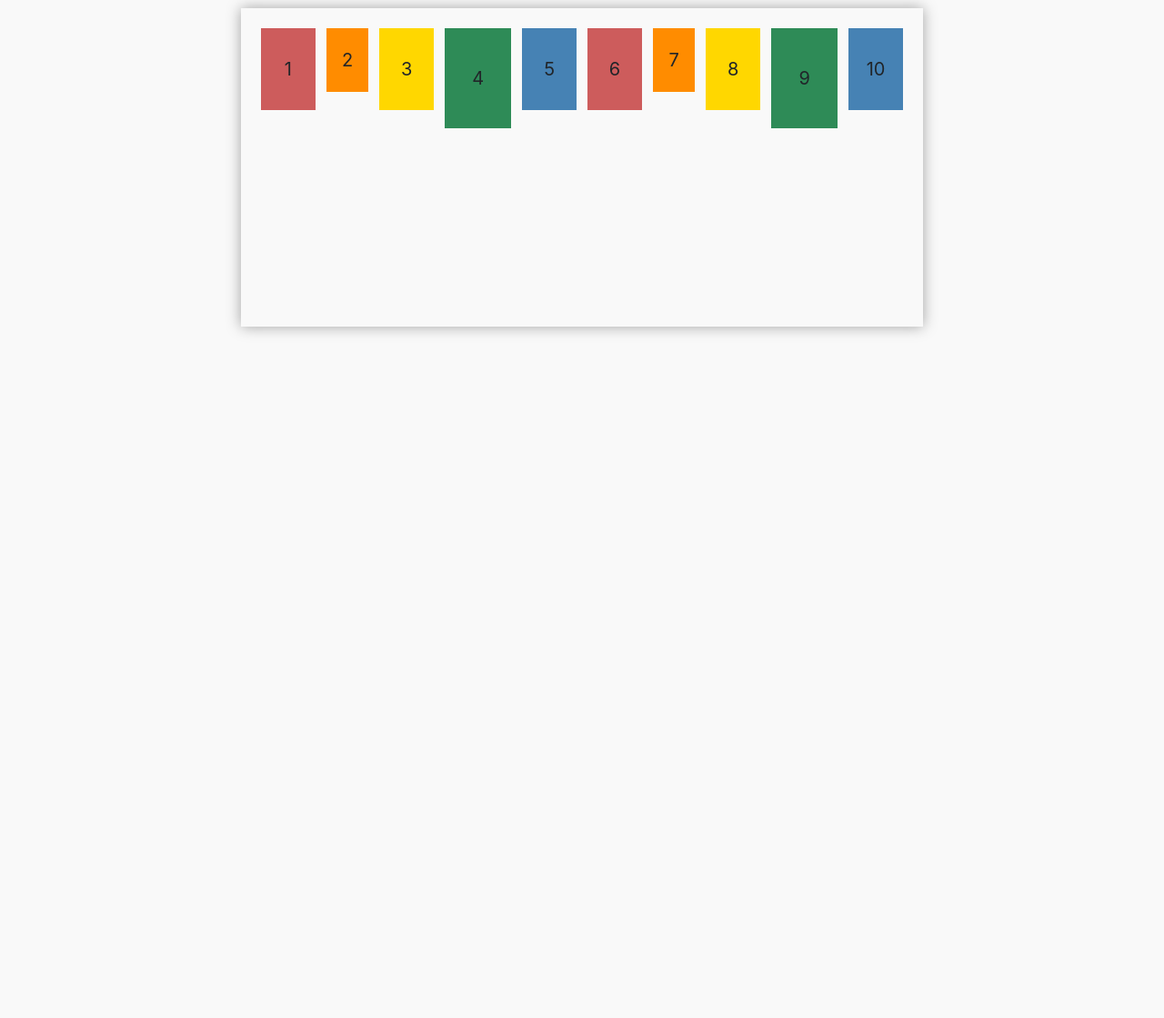
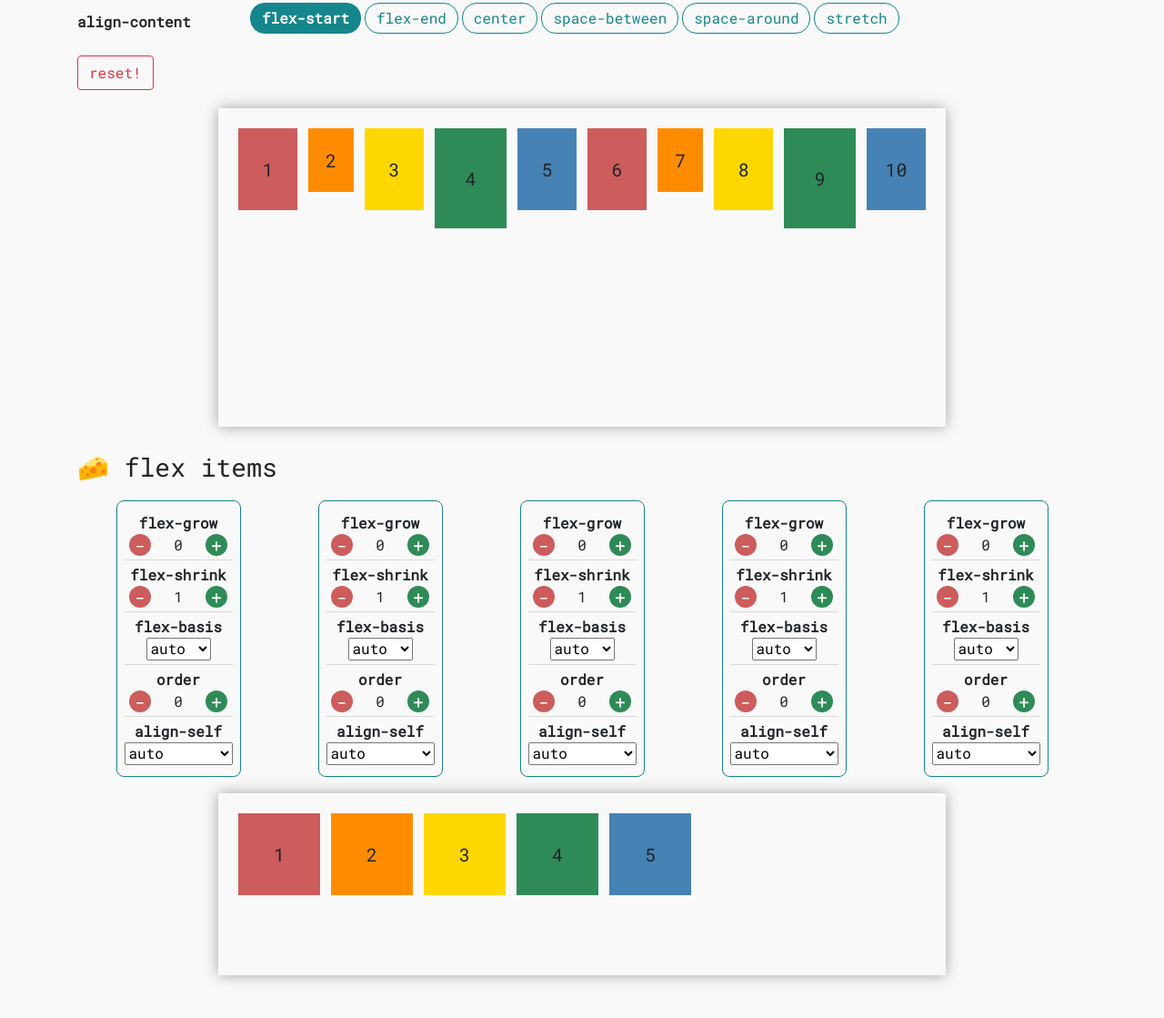
Before and after one commit to vii120/flexbox-playground, a React app: page / in a window 1280 px wide. Shown: the part 323-1442 px from the top of the page at 91% size. Before the commit the page ends 800 px from the top, so only its background shows below. Built offline with nearby package versions, Linux system fonts and the light colour scheme.

Commit message:
flex items

```diff
--- a/package.json
+++ b/package.json
@@ -29,5 +29,5 @@
       "last 1 safari version"
     ]
   },
-  "homepage":"."
+  "homepage":"https://vii120.github.io/flexbox-playground"
 }
--- /dev/null
+++ b/src/Components/Flexitem.js
@@ -0,0 +1,43 @@
+import React, { Component } from 'react';
+
+class Flexitem extends Component {
+    constructor(props) {
+        super(props);
+    }
+    render() {
+        const { itemVal, asList, fbList } = this.props
+        const setStyle = (item) => {
+            const { grow, shrink, order } = item
+            const style = {
+                'flexGrow': grow,
+                'flexShrink': shrink,
+                order
+            }
+            return style
+        }
+        const setClass = (item) => {
+            const { basis, self } = item
+            const classArr = ['itemSelf']
+            if (fbList[basis] && fbList[basis].class) {
+                classArr.push(fbList[basis].class)
+            }
+            if (asList[self] && asList[self].class) {
+                classArr.push(asList[self].class)
+            }
+            // console.log(basis, self);
+            return classArr.join(' ')
+        }
+        return (
+            <div className="itemWrapper d-flex flex-wrap">
+                {itemVal.map((item, key) =>
+                    <div key={key}
+                        className={setClass(item)}
+                        style={setStyle(item)}
+                    >{key + 1}</div>
+                )}
+            </div>
+        );
+    }
+}
+
+export default Flexitem;
--- /dev/null
+++ b/src/Components/ItemSelector.js
@@ -0,0 +1,48 @@
+import React, { Component } from 'react';
+
+class ItemSelector extends Component {
+    constructor(props) {
+        super(props);
+    }
+    render() {
+        const { params, setItemVal, asList, fbList } = this.props
+        const { grow, shrink, basis, order, self } = params
+        const NumberBox = (attr, data) => (
+            <div className="numberBox">
+                <div className="roundBtn minusBtn" onClick={() => setItemVal(attr, data - 1)}>-</div>
+                <div className="number">{data}</div>
+                <div className="roundBtn plusBtn" onClick={() => setItemVal(attr, data + 1)}>+</div>
+            </div>
+        )
+        return (
+            <div className="selector">
+                <div className="selRow">
+                    <span className="selTitle">flex-grow</span>
+                    {NumberBox('grow', grow)}
+                </div>
+                <div className="selRow">
+                    <span className="selTitle">flex-shrink</span>
+                    {NumberBox('shrink', shrink)}
+                </div>
+                <div className="selRow">
+                    <span className="selTitle">flex-basis</span>
+                    <select value={basis} onChange={(e) => setItemVal('basis', e.target.value)}>
+                        {fbList.map((item, key) => <option value={key} key={key}>{item.text}</option>)}
+                    </select>
+                </div>
+                <div className="selRow">
+                    <span className="selTitle">order</span>
+                    {NumberBox('order', order)}
+                </div>
+                <div className="selRow">
+                    <span className="selTitle">align-self</span>
+                    <select value={self} onChange={(e) => setItemVal('self', e.target.value)}>
+                        {asList.map((item, key) => <option value={key} key={key}>{item.text}</option>)}
+                    </select>
+                </div>
+            </div>
+        );
+    }
+}
+
+export default ItemSelector;
--- a/src/Components/index.js
+++ b/src/Components/index.js
@@ -1,7 +1,11 @@
 import RadioBtn from './RadioBtn';
 import Flexbox from './Flexbox';
+import ItemSelector from './ItemSelector';
+import Flexitem from './Flexitem';
 
 export {
     RadioBtn,
     Flexbox,
+    ItemSelector,
+    Flexitem,
 }
--- a/src/Main.js
+++ b/src/Main.js
@@ -1,5 +1,5 @@
 import React, { Component } from 'react';
-import { RadioBtn, Flexbox } from './Components'
+import { RadioBtn, Flexbox, ItemSelector, Flexitem } from './Components'
 
 class MainPage extends Component {
     constructor(props) {
@@ -34,28 +34,51 @@ class MainPage extends Component {
                 { text: 'space-between', class: 'align-content-between' },
                 { text: 'space-around', class: 'align-content-around' },
                 { text: 'stretch', class: 'align-content-stretch' }],
-            // aiList: [
-            //     { text: '', class: '' },
-            // ],
-            // 當前屬性值
-            valRecord: {
+            // flex container 當前屬性值
+            containerVal: {
                 dirVal: 0,      // flex-direction
                 wrapVal: 0,     // flex-wrap
                 jcVal: 0,       // justify-content
                 aiVal: 0,       // align-items
                 acVal: 0,       // align-content
             },
+            // flex items 當前屬性值
+            itemVal: [
+                { grow: 0, shrink: 1, basis: 0, order: 0, self: 0 },
+                { grow: 0, shrink: 1, basis: 0, order: 0, self: 0 },
+                { grow: 0, shrink: 1, basis: 0, order: 0, self: 0 },
+                { grow: 0, shrink: 1, basis: 0, order: 0, self: 0 },
+                { grow: 0, shrink: 1, basis: 0, order: 0, self: 0 }],
+            asList: [
+                { text: 'auto', class: '' },
+                { text: 'flex-start', class: 'align-self-start' },
+                { text: 'flex-end', class: 'align-self-end' },
+                { text: 'center', class: 'align-self-center' },
+                { text: 'baseline', class: 'align-self-baseline' },
+                { text: 'stretch', class: 'align-self-stretch' }],
+            fbList: [
+                { text: 'auto', class: '' },
+                { text: '0px', class: 'flex-basis-0' },
+                { text: '100px', class: 'flex-basis-px' },
+                { text: '50%', class: 'flex-basis-percent' },
+            ]
         }
     }
-    // 改變任何屬性
-    setVal = (attr, val) => {
-        const newVal = { ...this.state.valRecord }
+    // 改變 container 屬性
+    setConVal = (attr, val) => {
+        const newVal = { ...this.state.containerVal }
         newVal[attr] = Number(val)
-        this.setState({ valRecord: newVal });
+        this.setState({ containerVal: newVal });
     }
-    // 將屬性轉成 class 名稱
+    // 改變 item 屬性
+    setItemVal = (index, attr, val) => {
+        const newVal = this.state.itemVal.map(item => ({ ...item }))
+        newVal[index][attr] = Number(val)
+        this.setState({ itemVal: newVal });
+    }
+    // 將 container 屬性轉成 class 名稱
     setClass = () => {
-        const { valRecord } = this.state
+        const { containerVal } = this.state
         // 屬性值與列表的名稱對照
         const convertList = {
             dirVal: 'dirList',
@@ -64,45 +87,70 @@ class MainPage extends Component {
             aiVal: 'aiList',
             acVal: 'acList',
         }
-        const classList = Object.keys(valRecord).reduce((pre, el) => {
-            if (!!valRecord[el] && convertList[el]) {
+        const classList = Object.keys(containerVal).reduce((pre, el) => {
+            if (!!containerVal[el] && convertList[el]) {
                 const attrList = this.state[convertList[el]]
-                return pre.concat(attrList[valRecord[el]].class)
+                return pre.concat(attrList[containerVal[el]].class)
             } else return pre
         }, [])
         return classList
     }
-    // 初始化所有值
+    // 初始化 container 所有值
     initVal = (e) => {
         if (e) { e.preventDefault() }
-        const newVal = { ...this.state.valRecord }
+        const newVal = { ...this.state.containerVal }
         Object.keys(newVal).map(item => newVal[item] = 0)
-        this.setState({ valRecord: newVal });
+        this.setState({ containerVal: newVal });
     }
     render() {
-        const { valRecord, dirList, wrapList, jcList, aiList, acList } = this.state
+        const {
+            containerVal,
+            dirList,
+            wrapList,
+            jcList,
+            aiList,
+            acList,
+            itemVal,
+            asList,
+            fbList,
+        } = this.state
         const radioContent = (title, btnName, list, valName) => (
             <div className="mb-2 row align-items-center">
-            <span className="col-lg-2 mb-lg-0 mb-1">{title}</span>
-            <div className="col-lg-10">
-            <RadioBtn name={btnName}
-                list={list}
-                value={valRecord[valName]}
-                onChange={e => this.setVal(valName, e.target.value)}
-            /></div>
-        </div>
+                <span className="col-lg-2 mb-lg-0 mb-1 font-weight-bold">{title}</span>
+                <div className="col-lg-10">
+                    <RadioBtn name={btnName}
+                        list={list}
+                        value={containerVal[valName]}
+                        onChange={e => this.setConVal(valName, e.target.value)}
+                    />
+                </div>
+            </div>
         )
         return (
-            <div className="container p-3">
+            <div className="container pt-2 pb-5">
+                <h1 className="text-center mb-4">Flexbox Playground</h1>
+                <h3><span role="img">🧀</span> flex container</h3>
                 {radioContent('flex-direction', 'dirBtn', dirList, 'dirVal')}
                 {radioContent('flex-wrap', 'wrapBtn', wrapList, 'wrapVal')}
                 {radioContent('justify-content', 'jcBtn', jcList, 'jcVal')}
                 {radioContent('align-items', 'aiBtn', aiList, 'aiVal')}
                 {radioContent('align-content', 'acBtn', acList, 'acVal')}
-                {!!valRecord.acVal && !valRecord.wrapVal &&
-                <div className="text-danger">* ALIGN-CONTENT need to use with WRAP!!</div> }
+                {!!containerVal.acVal && !containerVal.wrapVal &&
+                    <div className="text-danger">* ALIGN-CONTENT need to use with WRAP!!</div>}
                 <button className="btn btn-outline-danger my-2" onClick={this.initVal}>reset!</button>
                 <Flexbox classList={this.setClass()} />
+                <h3 className="pt-3"><span role="img">🧀</span> flex items</h3>
+                <div className="selectorWrapper">
+                    {Array.apply(null, Array(5)).map((item, key) =>
+                        <ItemSelector
+                            key={key}
+                            params={itemVal[key]}
+                            asList={asList}
+                            fbList={fbList}
+                            setItemVal={(attr, val) => this.setItemVal(key, attr, val)} />
+                    )}
+                </div>
+                <Flexitem itemVal={itemVal} asList={asList} fbList={fbList} />
             </div>
         );
     }
--- a/src/styles/_variables.scss
+++ b/src/styles/_variables.scss
@@ -1,6 +1,5 @@
 // Colors
 $primary-color: #14868c;
-$sec-color: #94ceca;
 
 
 // Variables
@@ -9,3 +8,4 @@ $md-radius: 16px;
 $sm-box: 70px;
 $md-box: 90px;
 $lg-box: 110px;
+$wrapper: 800px;
--- a/src/styles/custom.scss
+++ b/src/styles/custom.scss
@@ -1,4 +1,5 @@
 @import '_variables';
+@import url('https://fonts.googleapis.com/css?family=Roboto+Mono&display=swap');
 
 @mixin boxSize($size) {
     width: $size;
@@ -9,15 +10,25 @@
 }
 
 body {
+    font-family: 'Roboto Mono', monospace;
     background-color: #f9f9f9;
     overflow-x: hidden;
     overflow-y: auto;
+    h1 {
+        color: $primary-color;
+        text-shadow: 2px 2px 5px rgba(0,0,0,.3);
+    }
+    h3 {
+        margin-bottom: 0.8rem;
+    }
+    // radio wrapper
     .radioBox {
         display: flex;
         flex-wrap: wrap;
         input[type=radio] {
             display: none;
         }
+        // radio item
         label {
             display: inline-block;
             padding: 4px 12px;
@@ -37,14 +48,16 @@ body {
             }
         }
     }
+    // radio title
     .radioTitle {
         min-width: 120px;
         margin-right: 6px;
     }
+    // flex container box wrapper
     .boxWrapper {
         box-shadow: 0px 0px 15px rgba(#000, 0.35);
         padding: 16px;
-        max-width: 750px;
+        max-width: $wrapper;
         min-height: 350px;
         margin: 12px auto;
         &.align-content-stretch, &.align-items-stretch {
@@ -53,6 +66,7 @@ body {
             }
         }
     }
+    // flex container box item
     .boxItem {
         @include boxSize($md-box);
         margin: 6px;
@@ -76,6 +90,79 @@ body {
             background-color: steelblue;
         }
     }
+    // number input box
+    .numberBox {
+        display: flex;
+        align-items: center;
+        .number {
+            width: 60px;
+            text-align: center;
+        }
+    }
+    .roundBtn {
+        border-radius: 50%;
+        color: #fff;
+        font-size: 20px;
+        user-select: none;
+        cursor: pointer;
+        @include boxSize(24px);
+        &.minusBtn { background-color: indianred; }
+        &.plusBtn { background-color: seagreen; }
+    }
+    // selector
+    .selectorWrapper {
+        display: flex;
+        flex-wrap: wrap;
+        justify-content: space-around;
+    }
+    .selector {
+        border: 1px solid $primary-color;
+        border-radius: $sm-radius;
+        margin: 6px;
+        padding: 8px;
+    }
+    .selRow {
+        display: flex;
+        flex-direction: column;
+        align-items: center;
+        padding: 4px 0;
+        &:not(:last-child) {
+            border-bottom: 1px solid #d8d8d8;
+        }
+    }
+    .selTitle {
+        font-weight: bold;
+    }
+    // flex item box wrapper
+    .itemWrapper {
+        box-shadow: 0px 0px 15px rgba(#000, 0.35);
+        padding: 16px;
+        max-width: $wrapper;
+        min-height: 200px;
+        margin: 12px auto;
+    }
+    .itemSelf {
+        @include boxSize($md-box);
+        margin: 6px;
+        font-size: 20px;
+        &:nth-child(5n-4) { background-color: indianred; }
+        &:nth-child(5n-3) { background-color: darkorange; }
+        &:nth-child(5n-2) { background-color: gold;  }
+        &:nth-child(5n-1) { background-color: seagreen; }
+        &:nth-child(5n) { background-color: steelblue; }
+        &.align-self-stretch {
+            height: auto;
+        }
+    }
+    .flex-basis-0 {
+        flex-basis: 0 !important;
+    }
+    .flex-basis-px {
+        flex-basis: 100px !important;
+    }
+    .flex-basis-percent {
+        flex-basis: 50% !important;
+    }
 }
 
 @media (max-width: 768px) {
@@ -85,5 +172,21 @@ body {
                 display: none;
             }
         }
+        .itemSelf {
+            @include boxSize($sm-box);
+        }
+        .selector {
+            font-size: 13px;
+            margin: 0;
+            padding: 4px;
+            .numberBox .number {
+                width: 30px;
+            }
+        }
+        .itemSelf, .selector {
+            &:nth-child(n+4) {
+                display: none;
+            }
+        }
     }
 }
```
